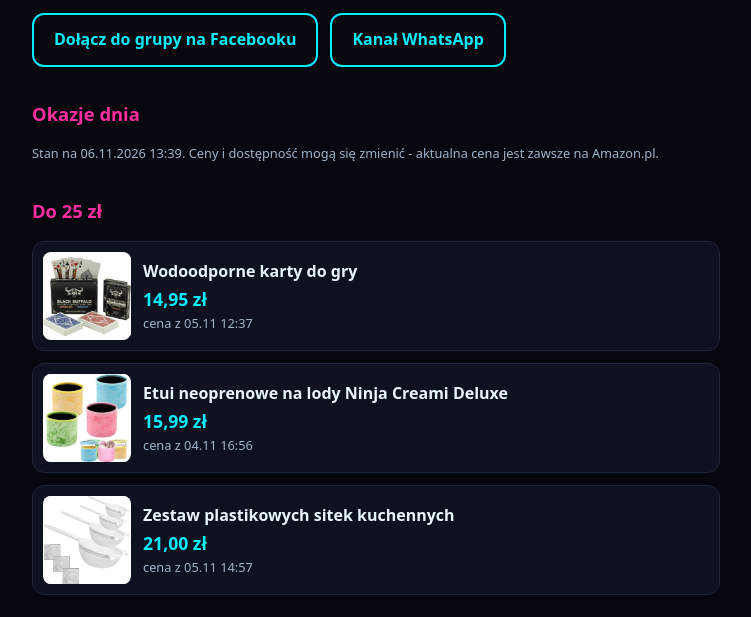
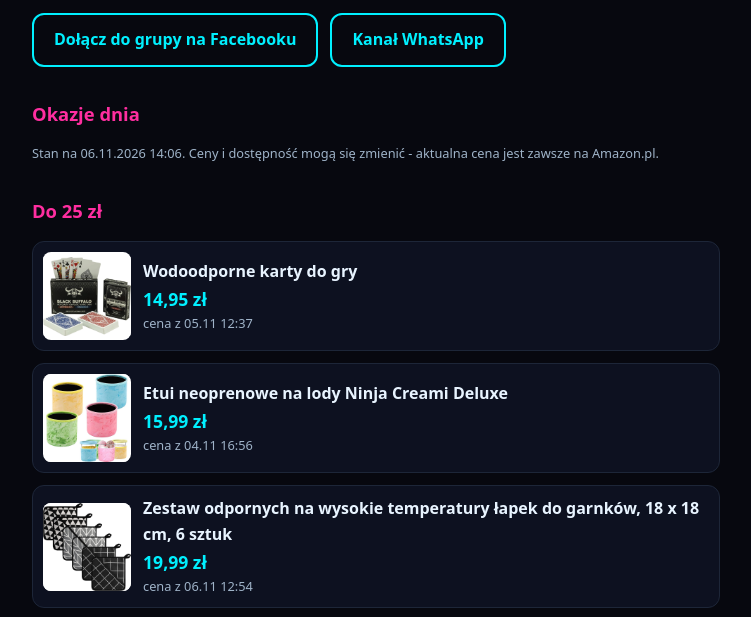
Before and after one commit to amazingokazje/amazingokazje.github.io, a plain HTML site: page index.html in a window 1280 px wide. Shown: the part 182-799 px from the top of the page, without its empty margins (264-1015 px from the left). Drawn offline with Linux system fonts and the light colour scheme.

Commit message:
okazje dnia: 8

```diff
--- a/index.html
+++ b/index.html
@@ -26,11 +26,12 @@
   <a class="btn" href="https://www.whatsapp.com/channel/0029VbEK0KYBVJl3OnrHTO1I">Kanał WhatsApp</a></p>
 
 <h2>Okazje dnia</h2>
-<p class="muted small">Stan na 06.11.2026 13:39. Ceny i dostępność mogą się zmienić - aktualna cena jest zawsze na Amazon.pl.</p>
+<p class="muted small">Stan na 06.11.2026 14:06. Ceny i dostępność mogą się zmienić - aktualna cena jest zawsze na Amazon.pl.</p>
 <h2>Do 25 zł</h2>
 <ul class="deals">
 <li class="deal"><img src="img/B0H3FGWR2F.jpg" alt="" loading="lazy"><div><a href="https://www.amazon.pl/dp/B0H3FGWR2F?tag=zlappromkeweb-21" rel="sponsored nofollow">Wodoodporne karty do gry</a><br><span class="price">14,95 zł</span><div class="muted small">cena z 05.11 12:37</div></div></li>
 <li class="deal"><img src="img/B0FH6WZCTV.jpg" alt="" loading="lazy"><div><a href="https://www.amazon.pl/dp/B0FH6WZCTV?tag=zlappromkeweb-21" rel="sponsored nofollow">Etui neoprenowe na lody Ninja Creami Deluxe</a><br><span class="price">15,99 zł</span><div class="muted small">cena z 04.11 16:56</div></div></li>
+<li class="deal"><img src="img/B0G34KQ6MJ.jpg" alt="" loading="lazy"><div><a href="https://www.amazon.pl/dp/B0G34KQ6MJ?tag=zlappromkeweb-21" rel="sponsored nofollow">Zestaw odpornych na wysokie temperatury łapek do garnków, 18 x 18 cm, 6 sztuk</a><br><span class="price">19,99 zł</span><div class="muted small">cena z 06.11 12:54</div></div></li>
 <li class="deal"><img src="img/B0DL9H98J1.jpg" alt="" loading="lazy"><div><a href="https://www.amazon.pl/dp/B0DL9H98J1?tag=zlappromkeweb-21" rel="sponsored nofollow">Zestaw plastikowych sitek kuchennych</a><br><span class="price">21,00 zł</span><div class="muted small">cena z 05.11 14:57</div></div></li>
 </ul>
 <h2>Do 50 zł</h2>
```
